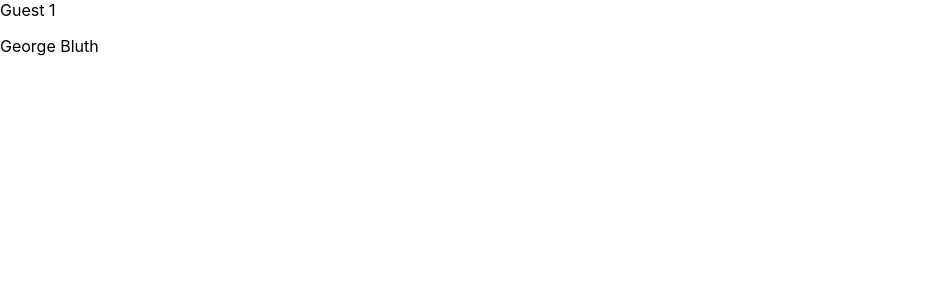
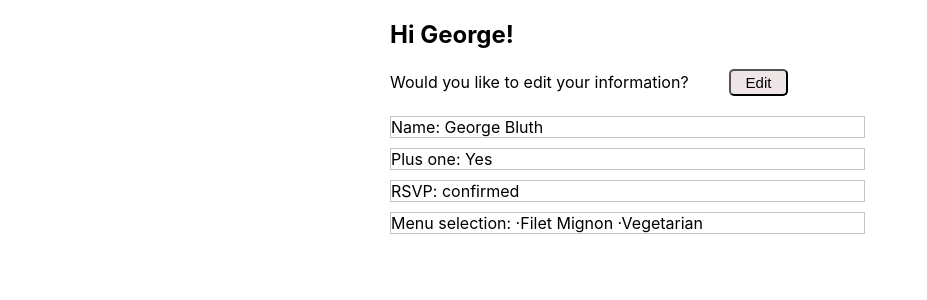
Before and after one commit to YaniraP/next, a Next.js app in the folder next/: page /guests/1 in a window 1280 px wide. Shown: the top 300 px of the page, without its empty margins (0-927 px from the left). Built offline with nearby package versions, Linux system fonts and the light colour scheme.

Commit message:
style: add style GuestPage & Book / feat: show info GuestPage, working on edit form

```diff
--- a/next/components/guestList.js
+++ b/next/components/guestList.js
@@ -31,10 +31,9 @@ export default function GuestList({data}) {
             type="search"
             value={name}
             onChange={filter}
-            className="input"
             placeholder="Search a guest 🔍"
         />
-        <div className="user-list">
+        <div className="styles.guest-list">
           {foundGuests && foundGuests.length > 0 ? (
             foundGuests.map((guest) => (
               <GuestListItem key={guest.id} guest={guest} />
--- a/next/components/guestListItem.js
+++ b/next/components/guestListItem.js
@@ -1,4 +1,4 @@
-import styles from '../styles/Guest.module.css';
+import styles from '../styles/GuestListItem.module.css';
 import Link from 'next/link';
 
 export default function GuestListItem({ guest }) {
--- a/next/pages/guests/[id].js
+++ b/next/pages/guests/[id].js
@@ -1,22 +1,129 @@
 import { useRouter } from 'next/router';
 import useSWR from 'swr';
+import styles from '../../styles/GuestPage.module.css';
+import editIcon from '../../public/edit.svg';
+
 import { fetcher } from '../index';
+import { useState } from 'react';
 
-
+//TODO-> MENU SELETION: MESSAGE NO MENU SELECTED
 export default function GuestPage() {
   const router = useRouter();
   const { id } = router.query;
 
   const { data, error } = useSWR(`/api/guests/${id}`, fetcher);
+  const guest = data;
+
+  const [isEditing, setEditing] = useState(false);
+  const [menu, setMenu] = useState(0);
+
+  const [query, setQuery] = useState({
+    name: '',
+  });
 
   if (error) return 'An error has occurred: ' + error;
   if (!data) return 'Loading...';
 
+  const handleParam = () => (e) => {
+    const name = e.target.name;
+    const value = e.target.value;
+    setQuery((prevState) => ({
+      ...prevState,
+      [name]: value,
+    }));
+  };
+
+  // Form Submit function
+  const handleSubmit = (e) => {
+    e.preventDefault();
+    const formData = new FormData();
+    Object.entries(query).forEach(([key, value]) => {
+      formData.append(key, value);
+    });
+    fetch(`/api/guests/${id}`, {
+      method: 'POST',
+      body: formData,
+    }).then(() => setQuery({ name: '' }));
+  };
+
   return (
-    <>
-      <div>Guest {id}</div>
-      <p>{data.name}</p>
+    <div className={styles.GuestPageCointaner}>
+      {!isEditing ? (
+        <div>
+          <h2 className={styles.title}>
+            Hi {guest.name.split(' ').slice(0, 1)}!
+          </h2>
+          <>
+            <span>Would you like to edit your information?</span>
+            <button className={styles.btn} onClick={() => setEditing(true)}>
+              Edit
+            </button>
+          </>
+          <div className={styles.guestInfo}>
+            <div className={styles.guestInfoItem}>Name: {guest.name}</div>
+            <div className={styles.guestInfoItem}>
+              Plus one: {guest.plusOne ? 'Yes' : 'No'}
+            </div>
+            <div className={styles.guestInfoItem}>
+              RSVP:{' '}
+              {guest.rsvp === 'confirmed' ? guest.rsvp : 'pending confirmation'}
+            </div>
+            <div className={styles.guestInfoItem}>
+              Menu selection:{' '}
+              {guest.mealSelection.map(
+                (dish, i) =>
+                  dish.selected && (
+                    <span key={i} className={styles.dish}>
+                      {'·' + dish.dish + ' '}
+                    </span>
+                  )
+              )}
+            </div>
+          </div>
+        </div>
+      ) : (
+        <form onSubmit={handleSubmit}>
+          <div>
+            <label>Name: </label>
+            <input
+              type='text'
+              name='name'
+              required
+              placeholder='Name'
+              className='form-control'
+              value={query.name}
+              onChange={handleParam()}
+            />
+          </div>
+          <div>
+            <label>Are you attending the wedding?: </label>
+            <input
+              type='text'
+              name='name'
+              required
+              placeholder='Name'
+              className='form-control'
+              value={guest.rsvp}
+              onChange={handleParam()}
+            />
+          </div>
 
-     </>
+          <div>
+            <label>Do you come with a companion?: </label>
+            <input
+              type='text'
+              name='name'
+              required
+              placeholder='Name'
+              className='form-control'
+              value={guest.plusOne}
+              onChange={handleParam()}
+            />
+          </div>
+
+          <button type='submit'>Send</button>
+        </form>
+      )}
+    </div>
   );
 }
--- a/next/pages/index.js
+++ b/next/pages/index.js
@@ -23,9 +23,6 @@ export default function HomePage() {
         <link
           rel='stylesheet'
           href='https://cdnjs.cloudflare.com/ajax/libs/font-awesome/4.7.0/css/font-awesome.min.css'></link>
-        <link
-          rel='stylesheet'
-          href='path/to/font-awesome/css/font-awesome.min.css'></link>
         <link rel='icon' href='/favicon.ico' />
       </Head>
 
--- a/next/styles/GuestList.module.css
+++ b/next/styles/GuestList.module.css
@@ -5,4 +5,19 @@
 
 .container {
   padding: 0 20px;
+  width: 500px;
+  margin: auto;
+  justify-content: center;
 }
+
+.guest-list {
+
+  margin-top: 20px;
+}
+.container input {
+  padding: 5px 15px;
+  width: 98%;
+  margin-bottom: 20px;
+  margin-left: 1%;
+
+}
--- a/next/styles/Guest.module.css
+++ b/next/styles/GuestListItem.module.css
@@ -6,6 +6,7 @@ padding: 10px 20px;
 margin-bottom: 10px;
 border-radius: 5px;
 box-shadow: #6f6f6f;
+margin-top: 10px;
 
 }
 
@@ -21,7 +22,7 @@ box-shadow: #6f6f6f;
 }
 
 .confirmed {
-  color: chartreuse !important;
+  color: chartreuse;
 }
 
 .fa {
--- /dev/null
+++ b/next/styles/GuestPage.module.css
@@ -0,0 +1,38 @@
+.GuestPageCointaner{
+  margin-left: 10px;
+  width: 500px;
+  margin: auto;
+}
+
+.guestInfo {
+  display: flex;
+  flex-direction: column;
+  margin-top: 10px;
+  width: 95%;
+
+}
+
+.guestInfoItem{
+  border: 1px solid rgb(201, 195, 195);
+  margin-top: 10px;
+}
+
+.guestInfoItem li{
+  text-decoration: none;
+}
+
+.dish {
+  text-transform: capitalize;
+}
+
+.btn {
+  margin-left: 40px;
+  padding: 3px 15px;
+  font-size: 15px;
+  background-color: rgb(238, 230, 230);
+  border-radius: 5px;
+}
+
+.btn:hover{
+  background-color: rgb(139, 119, 119);
+}
--- a/next/styles/Home.module.css
+++ b/next/styles/Home.module.css
@@ -1,3 +1,10 @@
+
+.main {
+  /* padding: 5rem 0; */
+  /* flex: 1; */
+
+}
+
 
 /* .container {
   min-height: 100vh;
@@ -9,14 +16,6 @@
   height: 100vh;
 }
 
-.main {
-  padding: 5rem 0;
-  flex: 1;
-  display: flex;
-  flex-direction: column;
-  justify-content: center;
-  align-items: center;
-}
 
 .footer {
   width: 100%;
--- a/next/styles/Navbar.module.css
+++ b/next/styles/Navbar.module.css
@@ -1,21 +1,19 @@
-.logo {
-width: 20px;
-height: 10px;
-}
-
 .topnav {
   overflow: hidden;
   background-color: rgb(238, 230, 230);
+  width: 100%;
+
 }
 
 .topnav a {
   float: left;
-  display: block;
   color: black;
   text-align: center;
   padding: 14px 16px;
   text-decoration: none;
   font-size: 17px;
+
+
 }
 
 .topnav a:hover {
@@ -46,10 +44,12 @@ height: 10px;
 }
 
 @media screen and (max-width: 600px) {
-  .topnav .searchContainer {
+  .topnav{
+    width: 100%;
+    margin: 0;
     float: none;
   }
-  .topnav a, .topnav input[type=text], .topnav .searchContainer button {
+  .topnav a, .topnav input[type=text] {
     float: none;
     display: block;
     text-align: left;
@@ -60,5 +60,4 @@ height: 10px;
   .topnav input[type=text] {
     border: 1px solid #ccc;
   }
-
   }
```
Also changed, not shown: next/components/navbar.js (+7 -5 lines), next/styles/globals.css (+0 -17 lines), next/public/edit.svg (added).
